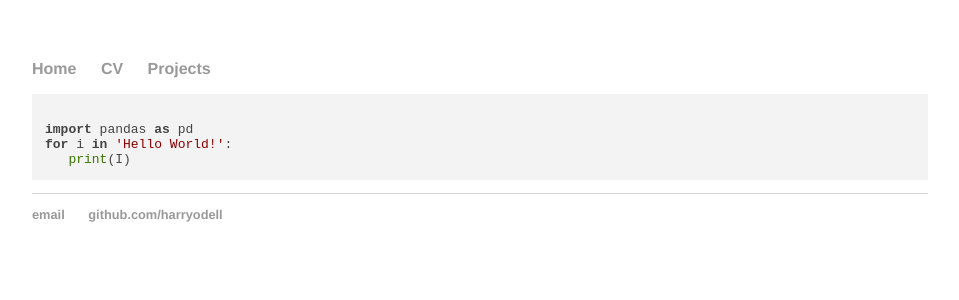
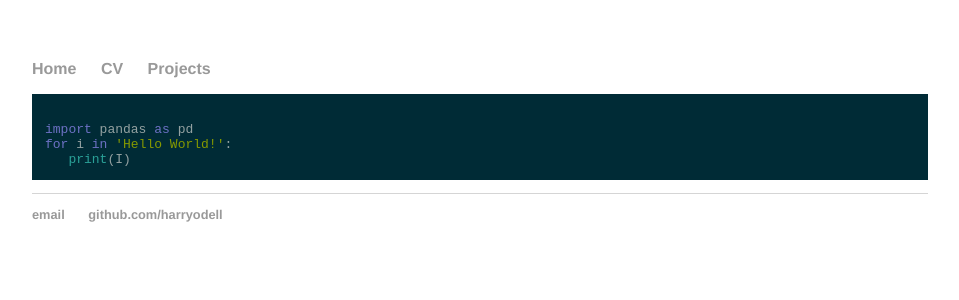
Before and after one commit to harryodell/harryodell.github.io, a Jekyll site: the page built from projects/PfSS.md, in a window 1280 px wide. Shown: the top 300 px of the page, without its empty margins (160-1119 px from the left). Built offline with Jekyll 4.4.1, drawn with Linux system fonts in a browser that asks for light colours; nearby versions of some CDN libraries; our own code applies the rules of GitHub Pages for plain Markdown files.

Commit message:
Update PfSS.md

```diff
--- a/projects/PfSS.md
+++ b/projects/PfSS.md
@@ -1,4 +1,4 @@
-<link rel="stylesheet" href="http://cdnjs.cloudflare.com/ajax/libs/highlight.js/9.2.0/styles/default.min.css">
+<link rel="stylesheet" href="http://cdnjs.cloudflare.com/ajax/libs/highlight.js/9.2.0/styles/solarized-dark.css">
 <script src="https://code.jquery.com/jquery-2.2.2.min.js" integrity="sha256-36cp2Co+/62rEAAYHLmRCPIych47CvdM+uTBJwSzWjI=" crossorigin="anonymous"></script>
 <script src="http://cdnjs.cloudflare.com/ajax/libs/highlight.js/9.2.0/highlight.min.js"></script>
 <script>hljs.initHighlightingOnLoad();</script>
```
